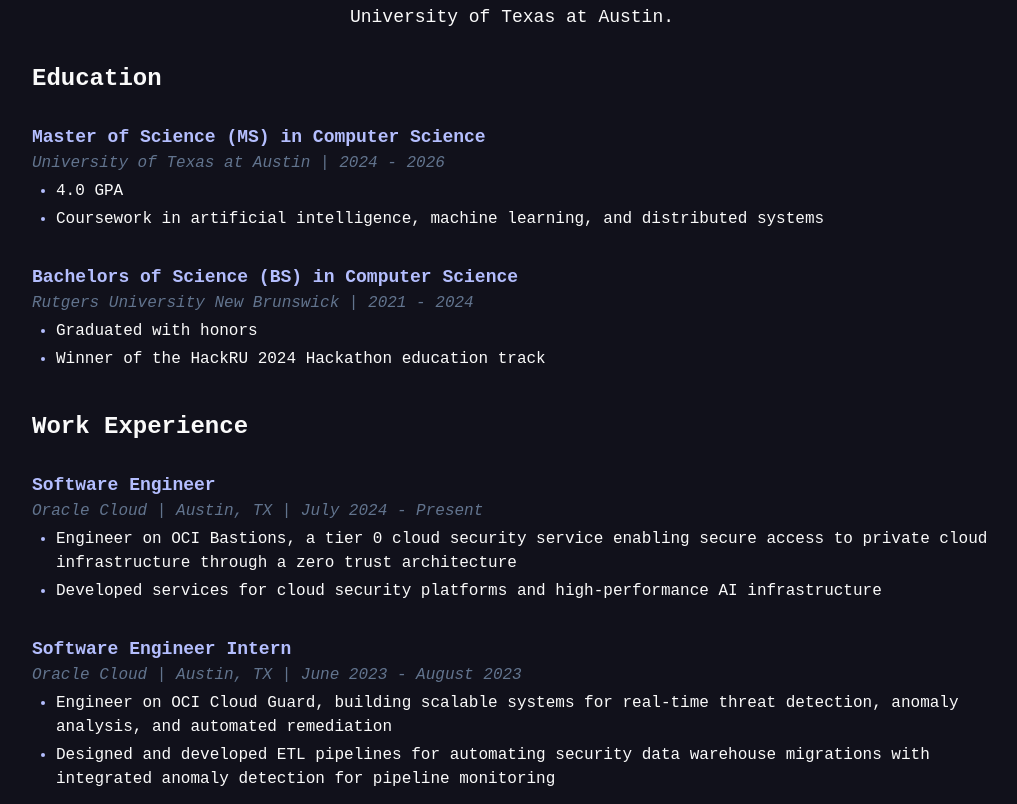
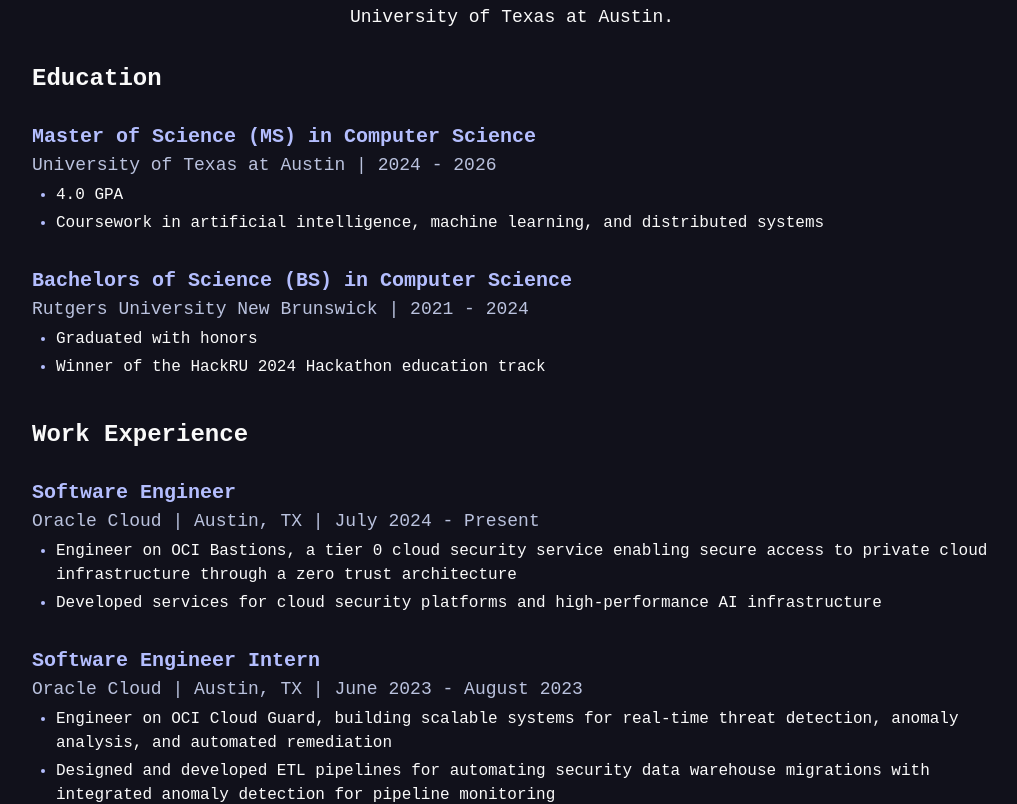
Before and after one commit to DylanPina/dsp.dev, a Next.js app: page / in a window 1280 px wide. Shown: the part 949-1753 px from the top of the page, without its empty margins (144-1161 px from the left). Built offline with nearby package versions, Linux system fonts and the light colour scheme; no server answers.

Commit message:
Updated color of ExperienceGroup subtext

```diff
--- a/app/globals.css
+++ b/app/globals.css
@@ -7,6 +7,7 @@
   --primary-black: rgb(17, 17, 27);
   --primary-white: rgb(250, 250, 250);
   --primary-text: rgb(76, 79, 105);
+  --subtext: rgb(186, 194, 222);
 
   --secondary-black: rgb(30, 30, 46);
   --secondary-text: rgb(166, 173, 200);
@@ -29,6 +30,7 @@
   --color-primary-black: var(--primary-black);
   --color-primary-white: var(--primary-white);
   --color-primary-text: var(--primary-text);
+  --color-subtext: var(--subtext);
 
   --color-secondary-black: var(--secondary-black);
   --color-secondary-text: var(--secondary-text);
--- a/components/ExperienceGroup.tsx
+++ b/components/ExperienceGroup.tsx
@@ -56,11 +56,11 @@
   return (
     <div className="edu-group mb-4" ref={sectionRef}>
       <div className="overflow-hidden">
-        <h3 className={`edu-heading text-lavender text-lg font-bold`}>
+        <h3 className={`edu-heading text-lavender text-xl font-bold`}>
           {edu.title}
         </h3>
       </div>
-      <div className="max-sm:flex flex-col overflow-hidden edu-info text-slate-500 italic">
+      <div className="max-sm:flex flex-col text-lg overflow-hidden edu-info text-subtext">
         <span>{edu.place}</span> <span className="max-sm:hidden">{` | `}</span>
         <span>{edu.time}</span>
       </div>
--- a/sections/AboutSection.tsx
+++ b/sections/AboutSection.tsx
@@ -100,9 +100,9 @@
               className="flex flex-col gap-3 align-center lg:col-start-1 lg:col-end-3 lg:row-start-1 lg:row-end-2 lg:ml-8 lg:mt-auto"
               ref={eduRef}
             >
-              <h3 className="edu-bg my-4 text-xl md:text-2xl font-bold">
+              <h2 className="edu-bg my-4 text-2xl md:text-2xl font-bold">
                 Education
-              </h3>
+              </h2>
               <div className="flex flex-col justify-center align-center gap-4">
                 {educationInfo.map((edu) => (
                   <ExperienceGroup edu={edu} key={edu.id} />
@@ -113,9 +113,9 @@
               className="flex flex-col gap-3 align-center lg:col-start-1 lg:col-end-3 lg:row-start-1 lg:row-end-2 lg:ml-8 lg:mt-auto"
               ref={eduRef}
             >
-              <h3 className="edu-bg my-4 text-xl md:text-2xl font-bold">
+              <h2 className="edu-bg my-4 text-2xl md:text-2xl font-bold">
                 Work Experience
-              </h3>
+              </h2>
               <div className="flex flex-col justify-center align-center gap-4">
                 {workInfo.map((work) => (
                   <ExperienceGroup edu={work} key={work.id} />
```
